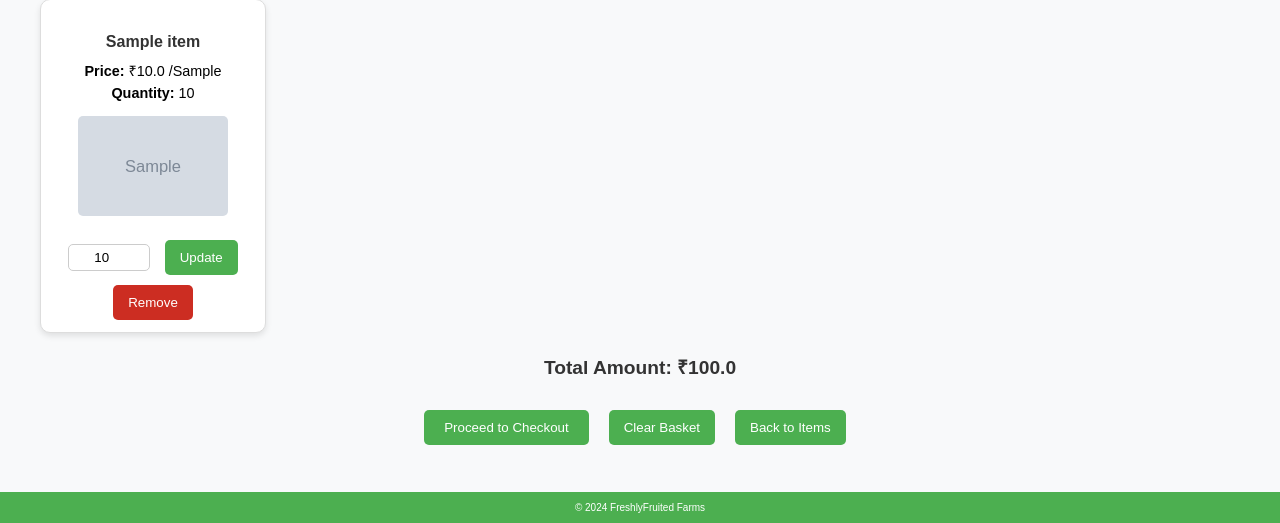
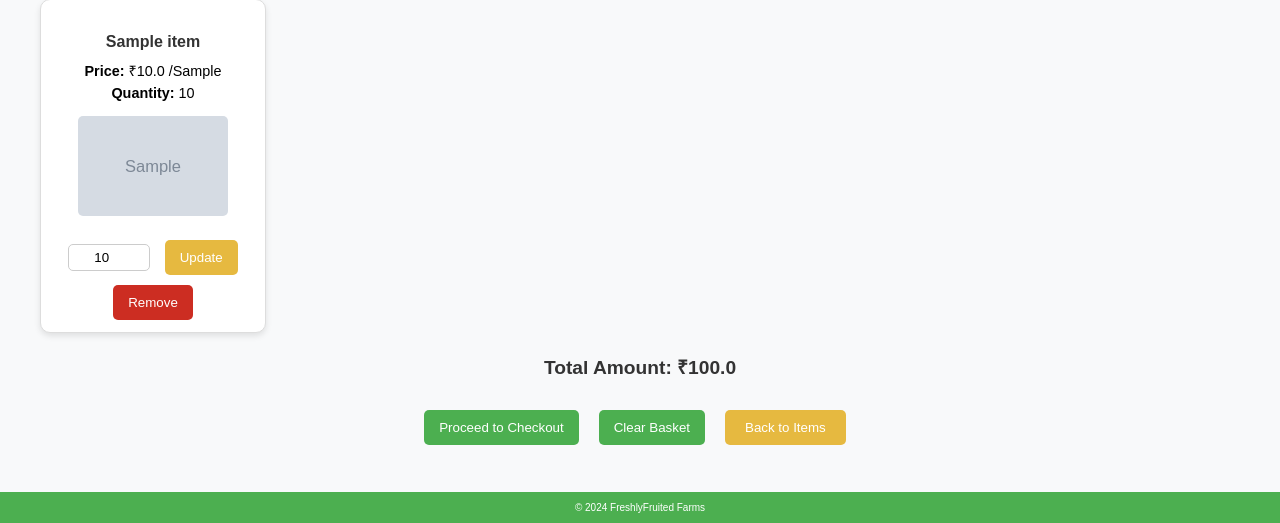
Before and after one commit to phaneendra218/Farm, a Flask app: page /basket in a window 1280 px wide. Shown: the part 277-800 px from the top of the page. Run offline with Flask 3, Linux system fonts and the light colour scheme; the visitor is signed in with stand-in values (Sample User, id 1); tables that the repository leaves empty hold one stand-in row (values such as "Sample post"); grey boxes marked "Sample" are stand-in pictures.

Commit message:
Basket button1

```diff
--- a/static/css/styles.css
+++ b/static/css/styles.css
@@ -359,22 +359,27 @@ button:hover {
     display: inline-block;
     margin-right: 10px;
 }
-.basket-actions .btn {
+.basket-actions .btn-backtoitems {
     padding: 10px 20px;
+    background-color: #e6b940;
+    color: white;
+    border: none;
 }
 .empty-basket-message {
     color: #777;
     margin-top: 20px;
 }
+
 .empty-basket-message a {
     color: #008fee;
 }
-.basket-item-card .basket-actions .btn-update {
+.basket-item-card .btn-update {
     background-color: #e6b940;
     color: white;
     border: none;
 }
-.basket-item-card .basket-actions .btn-update:hover {
+
+.basket-item-card .btn-update:hover {
     background-color: #c28f04;
 }
 .basket-item-card .btn-danger {
--- a/templates/basket.html
+++ b/templates/basket.html
@@ -45,7 +45,7 @@
             <button type="submit" class="btn-danger btn-sm">Clear Basket</button>
         </form>
         <form action="{{ url_for('items') }}" method="get">
-            <button type="submit" class="btn-update btn-sm">Back to Items</button>
+            <button type="submit" class="btn-backtoitems btn-sm">Back to Items</button>
         </form>
     </div>
 {% else %}
```
